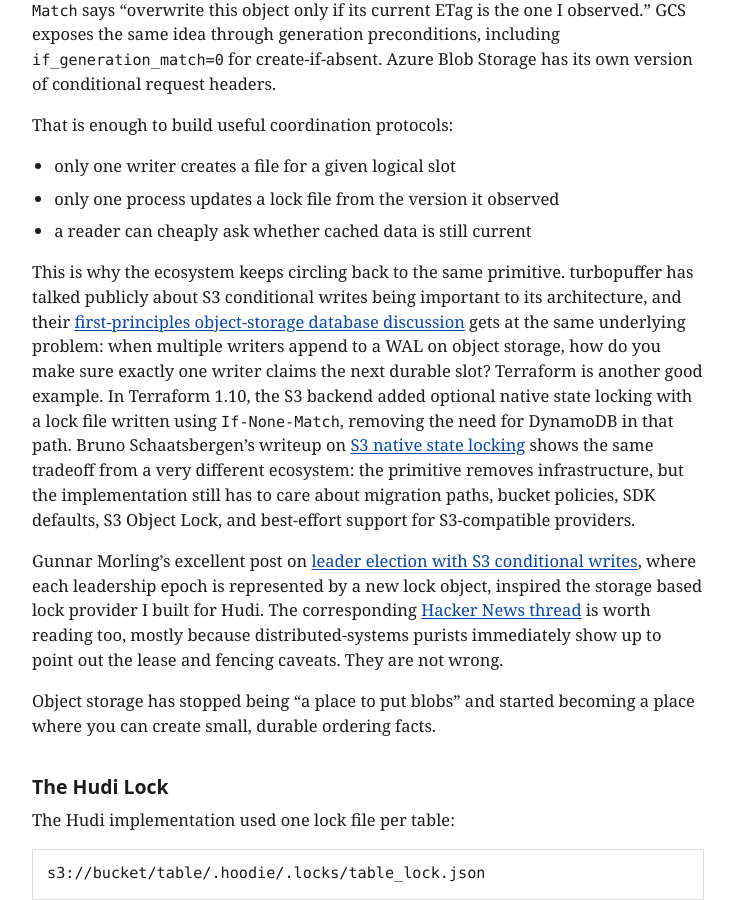
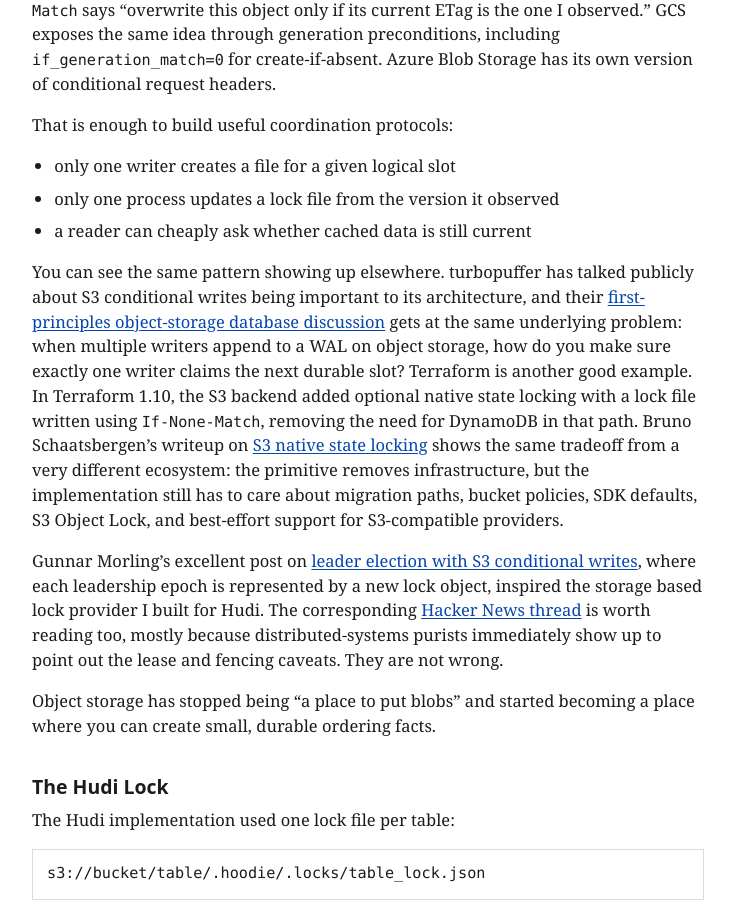
Before and after one commit to alexr17/alexr17.github.io, a Jekyll site: the page built from notes/the-sharp-edges-of-object-storage-conditional-writes.md, in a window 1280 px wide and 900 px high, scrolled down 1018 px. Shown: the whole window, without its empty margins (272-1007 px from the left). Built offline with Jekyll 4.4.1, drawn with Linux system fonts in a browser that asks for light colours.

Commit message:
Polish conditional writes blog copy

```diff
--- a/notes/the-sharp-edges-of-object-storage-conditional-writes.md
+++ b/notes/the-sharp-edges-of-object-storage-conditional-writes.md
@@ -26,7 +26,7 @@
 - only one process updates a lock file from the version it observed
 - a reader can cheaply ask whether cached data is still current
 
-This is why the ecosystem keeps circling back to the same primitive. turbopuffer has talked publicly about S3 conditional writes being important to its architecture, and their [first-principles object-storage database discussion](https://turbopuffer.com/blog/podcast-database-from-first-principles) gets at the same underlying problem: when multiple writers append to a WAL on object storage, how do you make sure exactly one writer claims the next durable slot? Terraform is another good example. In Terraform 1.10, the S3 backend added optional native state locking with a lock file written using `If-None-Match`, removing the need for DynamoDB in that path. Bruno Schaatsbergen's writeup on [S3 native state locking](https://www.bschaatsbergen.com/s3-native-state-locking) shows the same tradeoff from a very different ecosystem: the primitive removes infrastructure, but the implementation still has to care about migration paths, bucket policies, SDK defaults, S3 Object Lock, and best-effort support for S3-compatible providers.
+You can see the same pattern showing up elsewhere. turbopuffer has talked publicly about S3 conditional writes being important to its architecture, and their [first-principles object-storage database discussion](https://turbopuffer.com/blog/podcast-database-from-first-principles) gets at the same underlying problem: when multiple writers append to a WAL on object storage, how do you make sure exactly one writer claims the next durable slot? Terraform is another good example. In Terraform 1.10, the S3 backend added optional native state locking with a lock file written using `If-None-Match`, removing the need for DynamoDB in that path. Bruno Schaatsbergen's writeup on [S3 native state locking](https://www.bschaatsbergen.com/s3-native-state-locking) shows the same tradeoff from a very different ecosystem: the primitive removes infrastructure, but the implementation still has to care about migration paths, bucket policies, SDK defaults, S3 Object Lock, and best-effort support for S3-compatible providers.
 
 Gunnar Morling's excellent post on [leader election with S3 conditional writes](https://www.morling.dev/blog/leader-election-with-s3-conditional-writes/), where each leadership epoch is represented by a new lock object, inspired the storage based lock provider I built for Hudi. The corresponding [Hacker News thread](https://news.ycombinator.com/item?id=41357123) is worth reading too, mostly because distributed-systems purists immediately show up to point out the lease and fencing caveats. They are not wrong.
 
```
